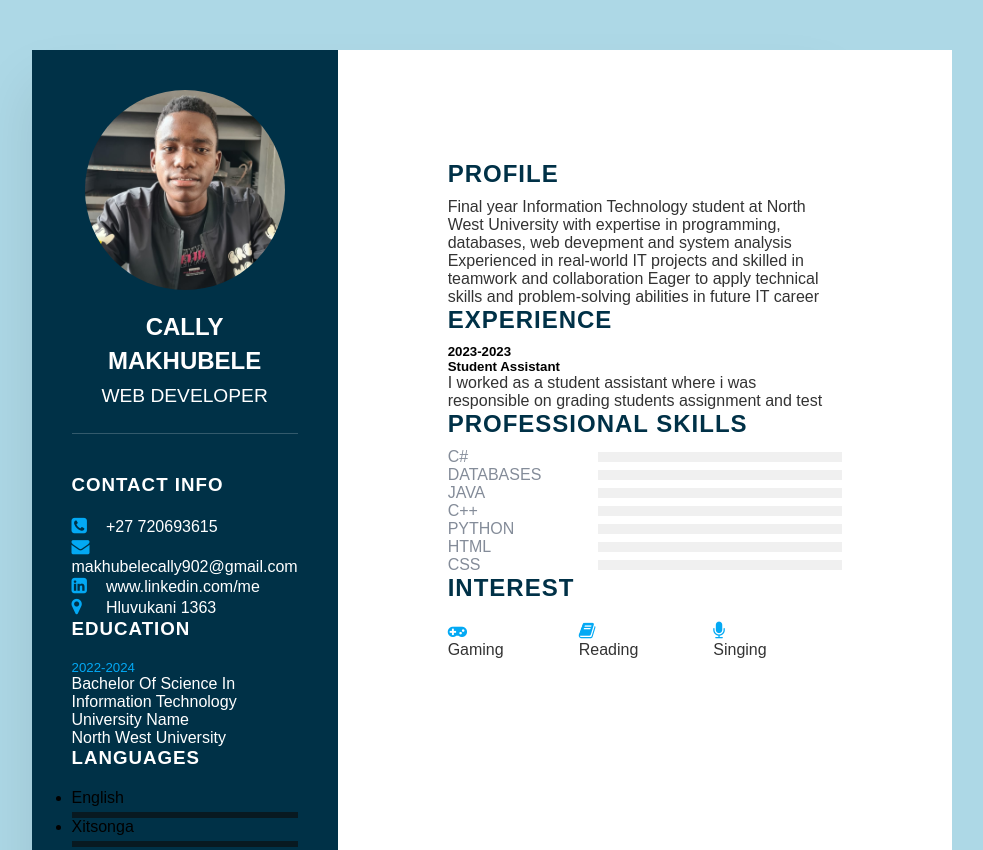
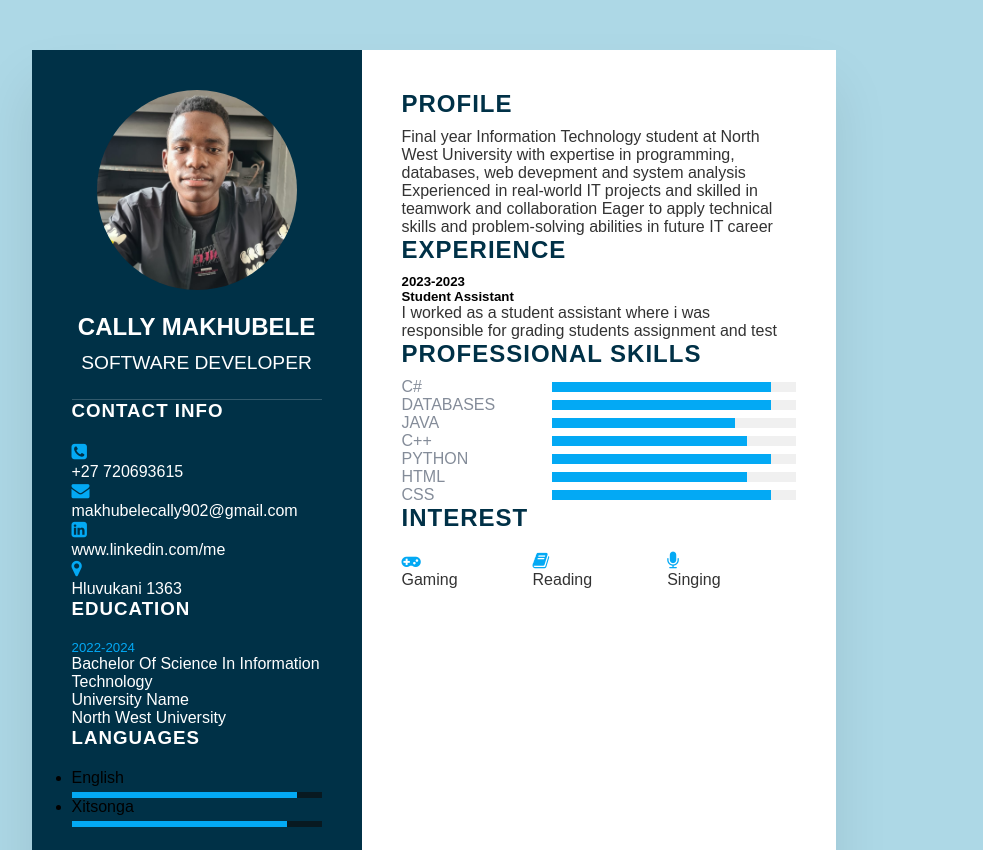
Before and after one commit to CallyG7/https---github.com-CallyG7-VirtualCV, a plain HTML site: page index.html in a window 1280 px wide. Shown: the top 850 px of the page, without its empty margins (216-1199 px from the left). Drawn offline with Linux system fonts and the light colour scheme.

Commit message:
small changes made

```diff
--- a/index.html
+++ b/index.html
@@ -9,15 +9,15 @@
 </head>
 <body>
     <dev class="container">
-        <div class="left_side">
-            <div class="profileText">
-                <div class="imgBx">
+        <dev class="left_side">
+            <dev class="profileText">
+                <dev class="imgBx">
                     <img src="IMG-20230304-WA0002.jpg">
-                </div>
-                <h2>Cally Makhubele<br><span>Web Developer</span></h2>
-            </div>
+                </dev>
+                <h2>Cally Makhubele<br><span>Software Developer</span></h2>
+            </dev>
 
-            <div class="contactInfo">
+            <dev class="contactInfo">
                 <h3 class="title">Contact Info</h3>
                 <ul>
                     <li>
@@ -37,9 +37,9 @@
                         <span class="text">Hluvukani 1363</span>
                     </li>
                 </ul>
-            </div>
+            </dev>
 
-            <div class="education">
+            <dev class="education">
                 <h3 class="title">Education</h3>
                 <ul>
                     <h5>2022-2024</h5>
@@ -48,9 +48,9 @@
                     <h4>North West University</h5>
 
                 </ul>
-            </div>
+            </dev>
 
-            <div class="language">
+            <dev class="language">
                 <h3 class="title">languages</h3>
                 <ul>
                     <li>
@@ -68,8 +68,8 @@
                         </span>
                     </li>
                 </ul>
-            </div>
-        </div>
+            </dev>
+        </dev>
 
         <dev class="right_side">
             <dev class="about">
@@ -83,13 +83,13 @@
 
             <dev class="Experience">
                 <h2 class="title2">Experience</h2>
-                <div class="box">
-                    <div class="year_company">
+                <dev class="box">
+                    <dev class="year_company">
                         <h5>2023-2023</h5>
                         <h5>Student Assistant</h5>
-                        <p>I worked as a student assistant where i was responsible on grading students assignment and test </p>
-                    </div>
-                </div>
+                        <p>I worked as a student assistant where i was responsible for grading students assignment and test </p>
+                    </dev>
+                </dev>
 
             </dev>
 
--- a/style.css
+++ b/style.css
@@ -86,7 +86,7 @@
 }
 .contactInfo ul li .icon{
     display: inline-block;
-    width: 30px;
+    width: 250px;
     font-size: 18px;
     color:#03a9f4;
 }
@@ -97,6 +97,7 @@
 .education li{
     margin-bottom: 15px;
 
+
 }
 .education h5{
     color: #03a9f4;
@@ -105,10 +106,15 @@
 .education h4{
     color:#fff;
     font-weight: 500;
+
+
 }
 .education h4:nth-child(2){
     color:#fff;
     font-weight: 300;
+}
+.education{
+    padding-top:20px;
 }
 .language .percent{
     position: relative;
@@ -119,7 +125,7 @@
     margin-top: 5px;
 
 }
-.language .percent div{
+.language .percent dev{
     position: absolute;
     top: 0;
     left: 0;
@@ -127,13 +133,13 @@
     background: #03a9f4
 
 }
-
-
-
+.language{
+    padding-top:80px;
+}
 .container .right_side{
     position: relative;
     background:#fff;
-    padding: 110px;
+    padding: 40px;
 }
 .about{
     margin-bottom: 50px;
@@ -177,7 +183,7 @@
     background: #f0f0f0;
 
 }
-.Skills .box .percent div
+.Skills .box .percent dev
 {
     position: absolute;
     top: 0;
@@ -203,7 +209,7 @@
     width: 20px;
 }
 
-@mmedia (max-width: 1000px)
+@media (max-width: 1000px)
 {
     .container{
         margin: 10px;
@@ -211,6 +217,6 @@
     }
     .Interest ul
     {
-        grid-template-columns: repeat(2,1fr);
+        grid-template-columns: repeat(1,1fr);
     }
 }
```
